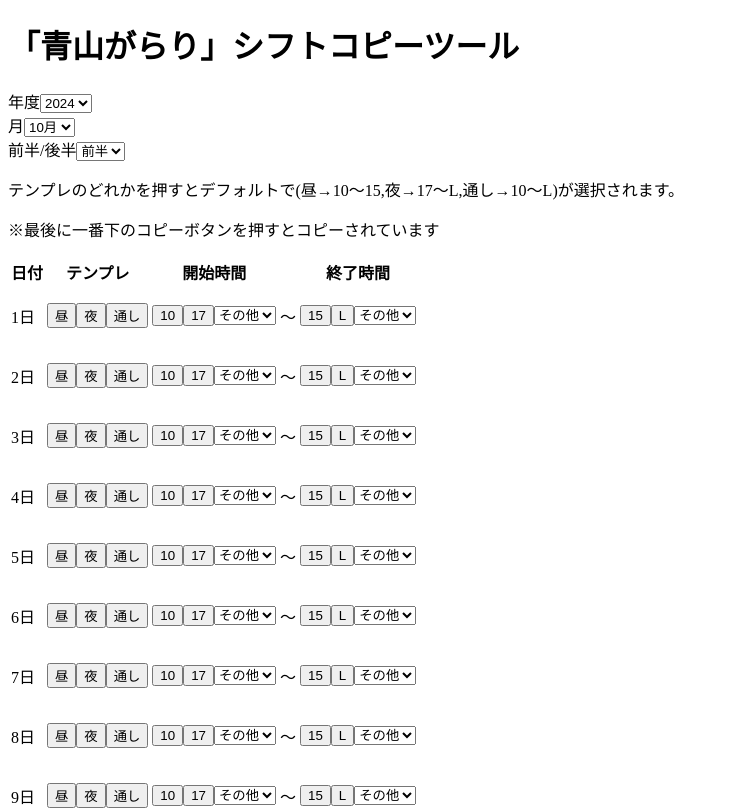
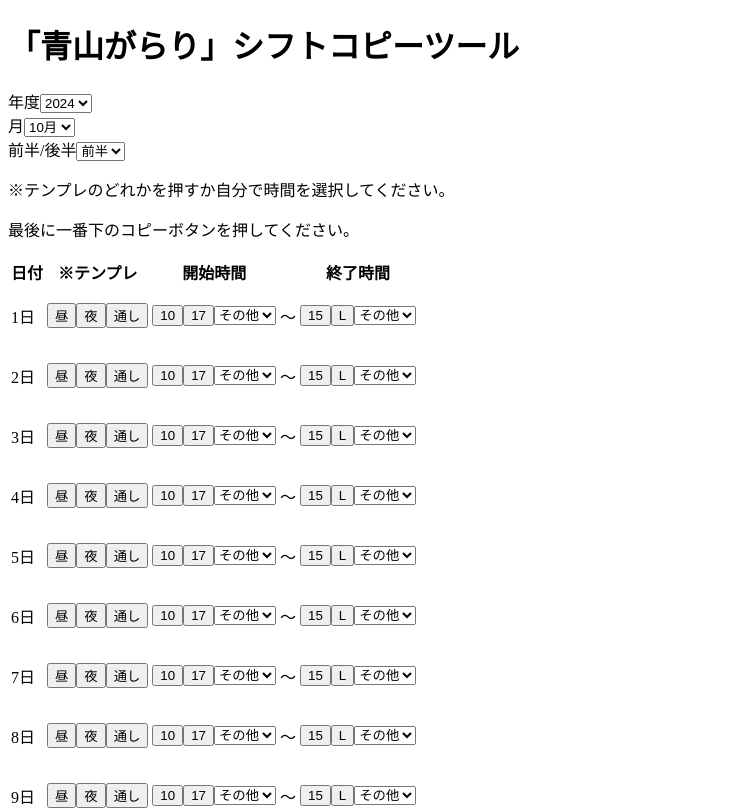
Before and after one commit to raimudes86/shift_tool, a Next.js app: page / in a window 1280 px wide. Shown: the top 810 px of the page, without its empty margins (0-729 px from the left). Built offline with nearby package versions, Linux system fonts and the light colour scheme.

Commit message:
その他のボタンの色を他のボタンと合わせた

```diff
--- a/src/app/page.tsx
+++ b/src/app/page.tsx
@@ -71,10 +71,10 @@ const ShiftPage = () => {
   //コピーされたことを表示する関数
   const handleCopy = () => {
     setShowPopup(true);
-    //2秒後にメッセージを消す
+    //1秒後にメッセージを消す
     setTimeout(() => {
       setShowPopup(false);
-    }, 2000);
+    }, 1000);
   };
 
   // 月の選択肢
@@ -127,15 +127,15 @@ const ShiftPage = () => {
           </select>
         </div>
       </div>
-      <p>テンプレのどれかを押すとデフォルトで(昼→10〜15,夜→17〜L,通し→10〜L)が選択されます。</p>
-      <p>※最後に一番下のコピーボタンを押すとコピーされています</p>
+      <p>※<a className="font-bold">テンプレ</a>のどれかを押すか自分で時間を選択してください。</p>
+      <p>最後に一番下のコピーボタンを押してください。</p>
 
       {/* 日付ごとのシフト設定 */}
       <table className="min-w-full border-collapse border border-gray-300">
         <thead>
           <tr>
             <th className="border border-gray-300 p-2">日付</th>
-            <th className="border border-gray-300 p-2">テンプレ</th>
+            <th className="border border-gray-300 p-2">※テンプレ</th>
             <th className="border border-gray-300 p-2">開始時間</th>
             <th className='border border-gray-300 p-2'></th>
             <th className="border border-gray-300 p-2">終了時間</th>
@@ -194,8 +194,7 @@ const ShiftPage = () => {
                   <select
                     value={shifts[index].start}
                     onChange={(e) => handleShiftChange(index, 'start', e.target.value)}
-                    className="p-2 border border-gray-300 rounded"
-                  >
+                    className={`p-2 border border-gray-300 rounded ${shifts[index].start === '10' || shifts[index].start === '17' || shifts[index].start === '' ? '' :'bg-blue-500 text-white'}`}>
                     <option value="">その他</option>
                     {startTimeOptions
                       .filter((time) => time !== '10' && time !== '17') // 既にボタンで表示されているものは除く
@@ -229,8 +228,7 @@ const ShiftPage = () => {
                   <select
                     value={shifts[index].end}
                     onChange={(e) => handleShiftChange(index, 'end', e.target.value)}
-                    className="p-2 border border-gray-300 rounded"
-                  >
+                    className={`p-2 border border-gray-300 rounded ${shifts[index].end === '15' || shifts[index].end === 'L' || shifts[index].end === '' ? '' :'bg-blue-500 text-white'}`}>
                     <option value="">その他</option>
                     {endTimeOptions
                       .filter((time) => time !== '15' && time !== 'L') // 既にボタンで表示されているものは除く
@@ -248,7 +246,7 @@ const ShiftPage = () => {
       </table>
 
       {/* コピー機能 */}
-      <div className="mt-4 relative">
+      <div className="mt-4">
         <button
           onClick={() => {
             navigator.clipboard.writeText(generateCopyText());
```
